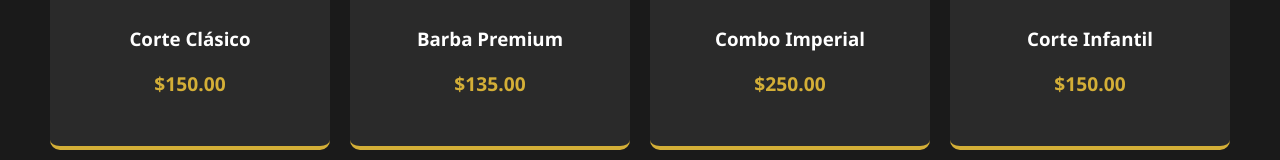
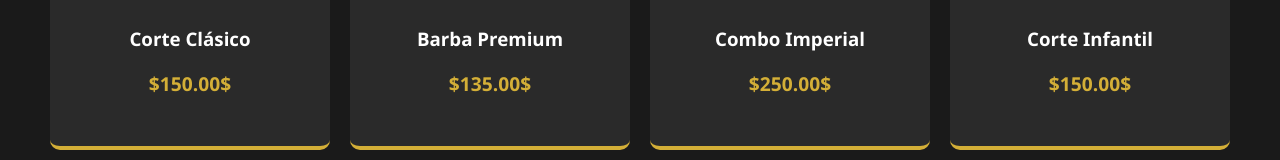
Before and after one commit to Andreydex/barbers-web, a Next.js app: page / in a window 1280 px wide. Shown: the part 729-889 px from the top of the page. Built offline with nearby package versions, Linux system fonts and the light colour scheme.

Commit message:
Realice cambios a los precios

```diff
--- a/src/app/page.tsx
+++ b/src/app/page.tsx
@@ -4,10 +4,10 @@ import ServiceCard from './components/ServiceCard';
 
 export default function Home() {
   const servicios = [
-    { id: 1, nombre: "Corte Clásico", precio: "$150.00" },
-    { id: 2, nombre: "Barba Premium", precio: "$135.00" },
-    { id: 3, nombre: "Combo Imperial", precio: "$250.00" },
-    { id: 4, nombre: "Corte Infantil", precio: "$150.00" }
+    { id: 1, nombre: "Corte Clásico", precio: "$150.00$" },
+    { id: 2, nombre: "Barba Premium", precio: "$135.00$" },
+    { id: 3, nombre: "Combo Imperial", precio: "$250.00$" },
+    { id: 4, nombre: "Corte Infantil", precio: "$150.00$" }
   ];
 
   const handleWhatsApp = () => {
@@ -34,7 +34,6 @@ export default function Home() {
         <h2 style={{ fontSize: '3rem' }}>ESTILO Y TRADICIÓN</h2>
         <p>Expertos en el arte de la barbería clásica.</p>
 
-        {/* AQUÍ ESTABA EL ERROR: Cambiamos el alert por handleWhatsApp */}
         <button className="btn-cita" onClick={handleWhatsApp}>
           AGENDAR CITA
         </button>
```
